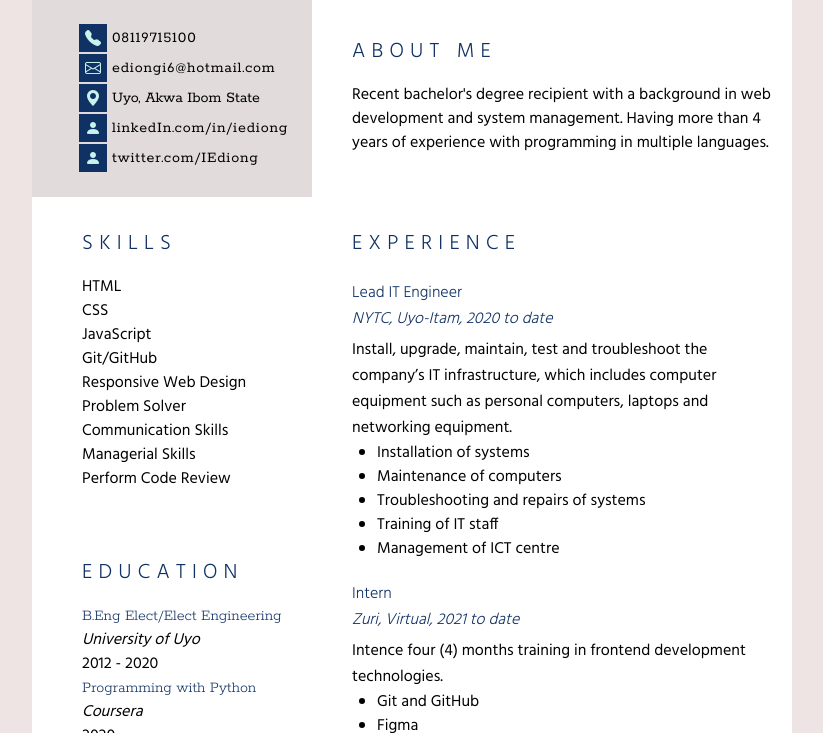
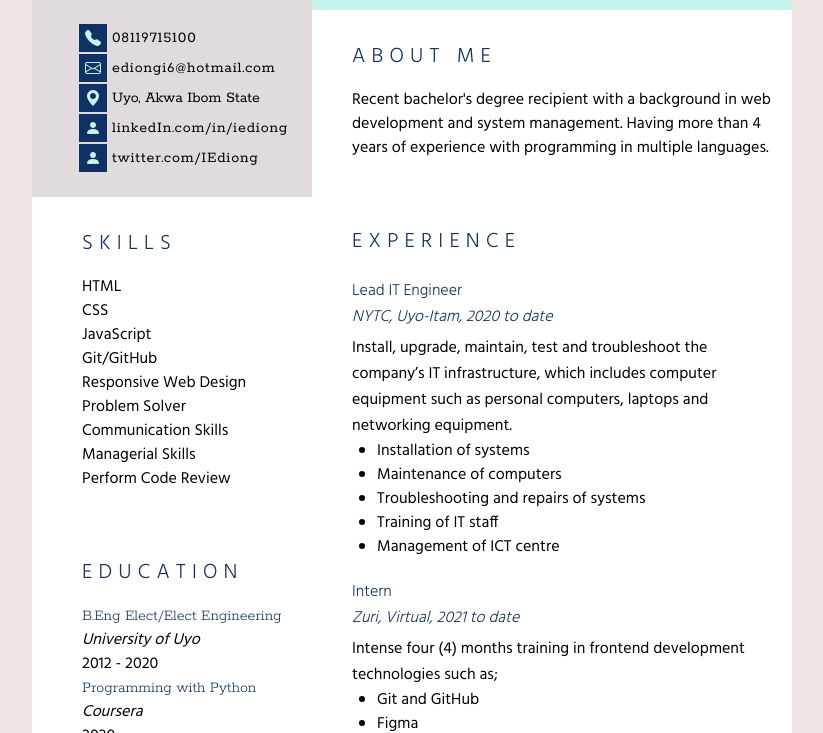
Before and after one commit to IEdiong/zuri-create-your-portfolio, a plain HTML site: page index.html in a window 1280 px wide. Shown: the part 218-951 px from the top of the page, without its empty margins (228-1051 px from the left). Drawn offline with nearby package versions, Linux system fonts and the light colour scheme.

Commit message:
Final version for submission

```diff
--- a/index.html
+++ b/index.html
@@ -120,7 +120,7 @@
                     <p><em>Zuri, Virtual, 2021 to date</em></p>
                 </div>
                 <div class="experience__content">
-                    <p>Intence four (4) months training in frontend development technologies.</p>
+                    <p>Intense four (4) months training in frontend development technologies such as;</p>
                     <ul>
                         <li>Git and GitHub</li>
                         <li>Figma</li>
--- a/style.css
+++ b/style.css
@@ -161,10 +161,14 @@ hr {
     width: 480px;
 }
 
+.right {
+    border-top: 13px solid rgb(198, 243, 235);
+}
+
 .about,
 .experience {
     margin: 0 auto;
-    padding-top: 18px;
+    padding-top: 10px;
     padding-bottom: 20px;
     width: 420px;
 }
@@ -174,7 +178,7 @@ hr {
 }
 
 .experience {
-    margin-top: 14px;
+    margin-top: 15px;
 }
 
 .experience__sub-title {
```
